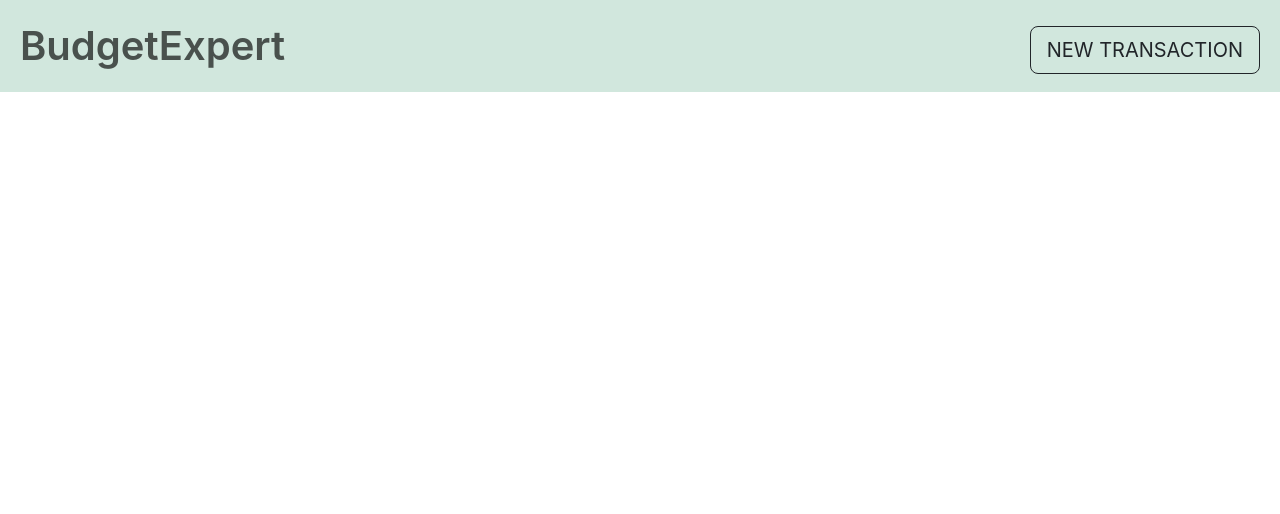
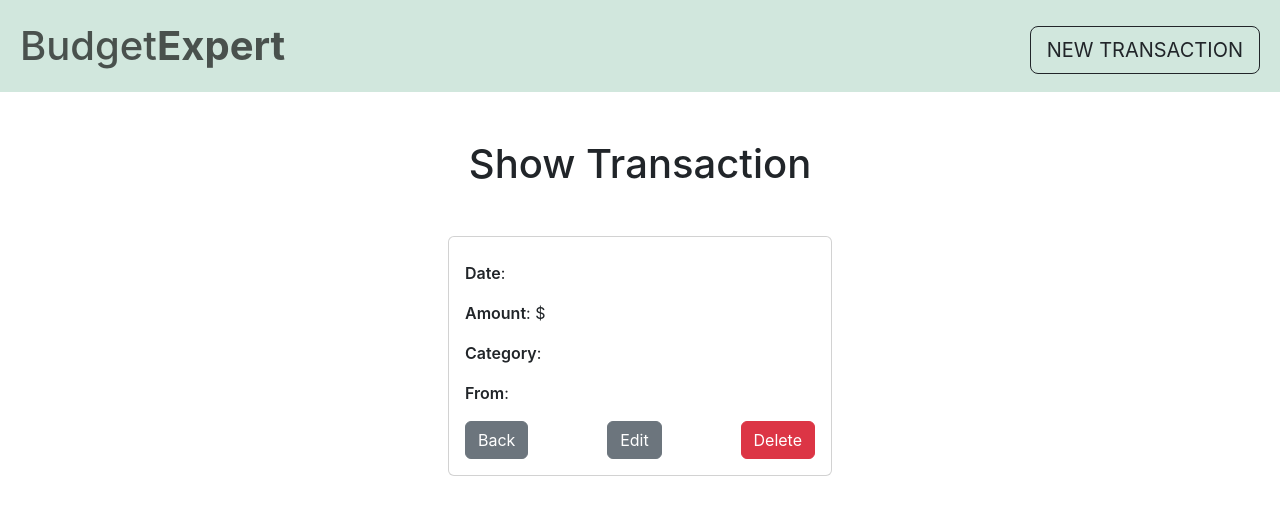
Before and after one commit to zalazimov/project-budgeting-app-frontend, a React (Create React App) app: page /transactions/new in a window 1280 px wide. Shown: the top 514 px of the page. Built offline with nearby package versions, Linux system fonts and the light colour scheme; no server answers.

Commit message:
Added ShowTransactionDetails component aka Show page

```diff
--- a/src/App.js
+++ b/src/App.js
@@ -4,6 +4,7 @@ import { BrowserRouter as Router, Routes, Route } from "react-router-dom";
 import NavBar from "./components/NavBar/NavBar";
 import ListTransactions from "./components/ListTransactions/ListTransactions";
 import "./App.css";
+import ShowTransactionDetails from "./components/ShowTransactionDetails/ShowTransactionDetails";
 
 function App() {
   return (
@@ -12,7 +13,11 @@ function App() {
         <NavBar />
         <Routes>
           {/* <Route path="/" element={<Home />} /> */}
-          <Route path="/" element={<ListTransactions />} />
+          <Route path="/transactions" element={<ListTransactions />} />
+          <Route
+            path="/transactions/:id"
+            element={<ShowTransactionDetails />}
+          />
         </Routes>
       </Router>
     </div>
--- a/src/components/ListTransactions/ListTransactions.js
+++ b/src/components/ListTransactions/ListTransactions.js
@@ -1,8 +1,10 @@
 import React from "react";
 import axios from "axios";
 import { useState, useEffect } from "react";
+import { Link, useParams } from "react-router-dom";
 
 function ListTransactions() {
+  const { id } = useParams();
   const [transactionArray, setTransactionArray] = useState([]);
   const [totalBalance, setTotalBalance] = useState(0);
 
@@ -42,35 +44,57 @@ function ListTransactions() {
   }, []);
 
   return (
-    <div className="">
-      <h2 className="h2-main-title">Bank Account Total: ${totalBalance}</h2>
-      <div>
-        <div className="table-container">
-          <table id="transactions">
-            <tbody>
+    <div className="text-center">
+      <h2
+        className={
+          totalBalance > 100
+            ? "text-success"
+            : totalBalance >= 0
+            ? "text-warning"
+            : "text-danger"
+        }
+      >
+        Bank Account Total: ${totalBalance}
+      </h2>
+      <div className="table-responsive">
+        <table className="table table-bordered table-striped">
+          <thead className="table-dark">
             <tr>
               <th>Date</th>
               <th>Type</th>
               <th>Amount</th>
             </tr>
-              {transactionArray.map((item) => {
-                // console.log(item.category);
-
-                return (
+          </thead>
+          <tbody>
+            {transactionArray.map((item) => (
               <tr key={item.id}>
-                    <td>{item.date}</td>
-                    <td>{item.item_name}</td>
+                <td>
+                  <Link
+                    className="text-decoration-none"
+                    to={`/transactions/${id}`}
+                  >
+                    {item.date}
+                  </Link>
+                </td>
+                <td>
+                  <Link to={`/transactions/${id}`}>{item.item_name}</Link>
+                </td>
+                <td>
+                  <Link
+                    className="text-decoration-none"
+                    to={`/transactions/${id}`}
+                  >
                     {item.category !== "Income" ? (
-                      <td>-${item.amount}</td>
+                      <span className="text-danger">-${item.amount}</span>
                     ) : (
-                      <td>${item.amount}</td>
+                      <span className="text-success">+${item.amount}</span>
                     )}
+                  </Link>
+                </td>
               </tr>
-                );
-              })}
+            ))}
           </tbody>
         </table>
-        </div>
       </div>
     </div>
   );
--- a/src/components/NavBar/NavBar.js
+++ b/src/components/NavBar/NavBar.js
@@ -8,14 +8,16 @@ function NavBar() {
         <div className="collapse navbar-collapse" id="navbarNav">
           <div className="navbar-nav">
             <div className="nav-item">
-              <Link className="nav-link" to="/logs">
-                <span className="fs-1 fw-semibold">BudgetExpert</span>
+              <Link className="nav-link" to="/transactions">
+                <span className="fs-1 fw-medium">
+                  Budget<span className="fw-bold">Expert</span>
+                </span>
               </Link>
             </div>
           </div>
           <div className="navbar-nav ms-auto">
             <div className="nav-item">
-              <Link className="nav-link" to="/logs/new">
+              <Link className="nav-link" to="/transactions/new">
                 <button className="button mt-2 btn btn-outline-dark btn-lg">
                   NEW TRANSACTION
                 </button>
--- /dev/null
+++ b/src/components/ShowTransactionDetails/ShowTransactionDetails.js
@@ -0,0 +1,150 @@
+import React, { useState, useEffect } from "react";
+import { useParams, useNavigate } from "react-router-dom";
+import { Link } from "react-router-dom";
+import axios from "axios";
+
+function ShowTransactionDetails() {
+  const { id } = useParams();
+  console.log(id);
+  const navigate = useNavigate();
+
+  const [singleTransaction, setSingleTransaction] = useState({});
+  const API = process.env.REACT_APP_API_URL;
+  // console.log(API);
+
+  useEffect(() => {
+    fetchDataObj();
+  }, []);
+
+  async function fetchDataObj() {
+    try {
+      const result = await axios.get(
+        `http://localhost:3001/transactions/${id}`
+      );
+      setSingleTransaction(result.data);
+      console.log(result.data);
+    } catch (e) {
+      console.log(e);
+    }
+  }
+
+  // useEffect(() => {
+  //   fetchData();
+  // }, []);
+
+  function handleDeleteOnClick() {
+    async function deleteData() {
+      try {
+        const result = await axios.delete(`${API}/transactions/${id}`);
+        return result.data;
+      } catch (e) {
+        console.log(e);
+      }
+    }
+
+    deleteData();
+    navigate(`/transactions`);
+  }
+
+  return (
+    <div className="container">
+      <h1 className="text-center mt-5">Show Transaction</h1>
+
+      <div className="card mx-auto mt-5" style={{ width: "24rem" }}>
+        <div className="card-body">
+          <div>
+            <h5 className="card-title text-center">
+              {singleTransaction.item_name}
+            </h5>
+
+            <p className="card-text">
+              <span className="fw-semibold">Date</span>:{singleTransaction.date}
+            </p>
+            <p className="card-text">
+              <span className="fw-semibold">Amount</span>: $
+              {singleTransaction.amount}
+            </p>
+            <p className="card-text">
+              <span className="fw-semibold">Category</span>:
+              {singleTransaction.category}
+            </p>
+            <p className="card-text">
+              <span className="fw-semibold">From</span>:{singleTransaction.from}
+            </p>
+          </div>
+
+          <div className="d-flex justify-content-between mt-3">
+            <Link to="/transactions">
+              <button className="btn btn-secondary">Back</button>
+            </Link>
+            <Link to={`/logs/${id}/edit`}>
+              <button className="btn btn-secondary">Edit</button>
+            </Link>
+            <button className="btn btn-danger" onClick={handleDeleteOnClick}>
+              Delete
+            </button>
+          </div>
+        </div>
+      </div>
+    </div>
+    // <div className="container">
+    //   <h1 className="text-center mt-5">Show Transaction</h1>
+
+    //   <div className="card text-center mx-auto mt-5" style={{ width: "18rem" }}>
+    //     <div className="card-body">
+    //       <div>
+    //         <h5>Item Name: {singleTransaction.item_name}</h5>
+
+    //         <h5>Date: {singleTransaction.date}</h5>
+    //         <h5>Amount: ${singleTransaction.amount}</h5>
+    //         <h5>Category: {singleTransaction.category}</h5>
+    //         <h5>From: {singleTransaction.from}</h5>
+    //       </div>
+
+    //       <div className="d-flex justify-content-between mt-3">
+    //         <Link to="/transactions">
+    //           <button className="btn btn-primary">Back</button>
+    //         </Link>
+    //         <Link to={`/logs/${id}/edit`}>
+    //           <button className="btn btn-warning">Edit</button>
+    //         </Link>
+    //         <button className="btn btn-danger" onClick={handleDeleteOnClick}>
+    //           Delete
+    //         </button>
+    //       </div>
+    //     </div>
+    //   </div>
+    // </div>
+  );
+}
+
+export default ShowTransactionDetails;
+// {
+// return (
+//   <div className="transaction-container">
+//     <div>
+//       <h2>Show Transaction</h2>
+//       <div className="transaction-container-content">
+//         <p>Some date</p>
+//         <p>Some item name</p>
+//         <p>Some amount</p>
+//         <p>From</p>
+//         <p>Some category</p>
+//       </div>
+//       <div className="transaction-container-navigation">
+//         <ul>
+//           <li>
+//             <button>Back</button>
+//           </li>
+//           <li>
+//             <button>Edit</button>
+//           </li>
+//           <li>
+//             <button>Delete</button>
+//           </li>
+//         </ul>
+//       </div>
+//     </div>
+//   </div>
+// );
+// }
```
Lines whose indentation alone changed are shown as unchanged.
